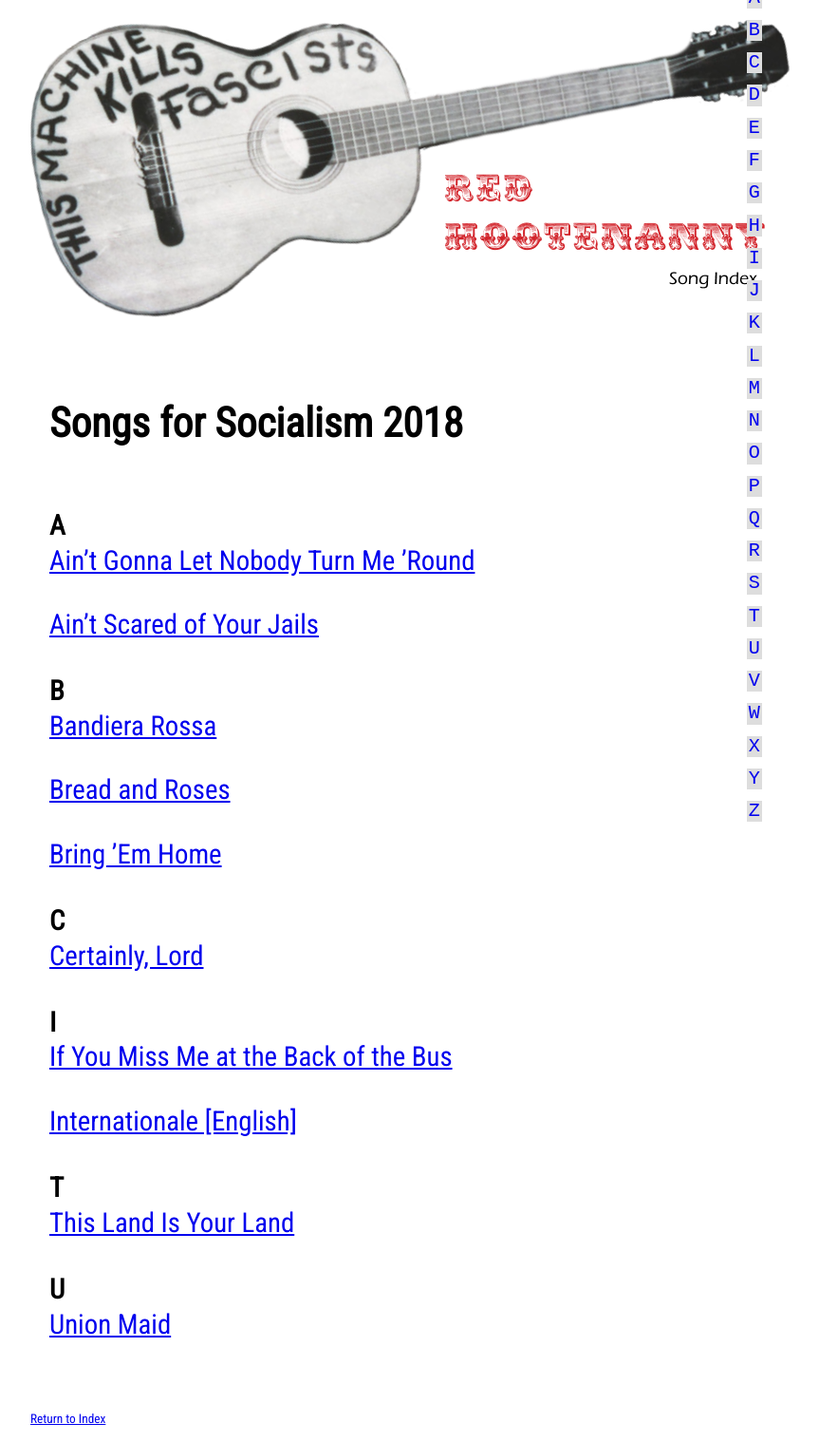
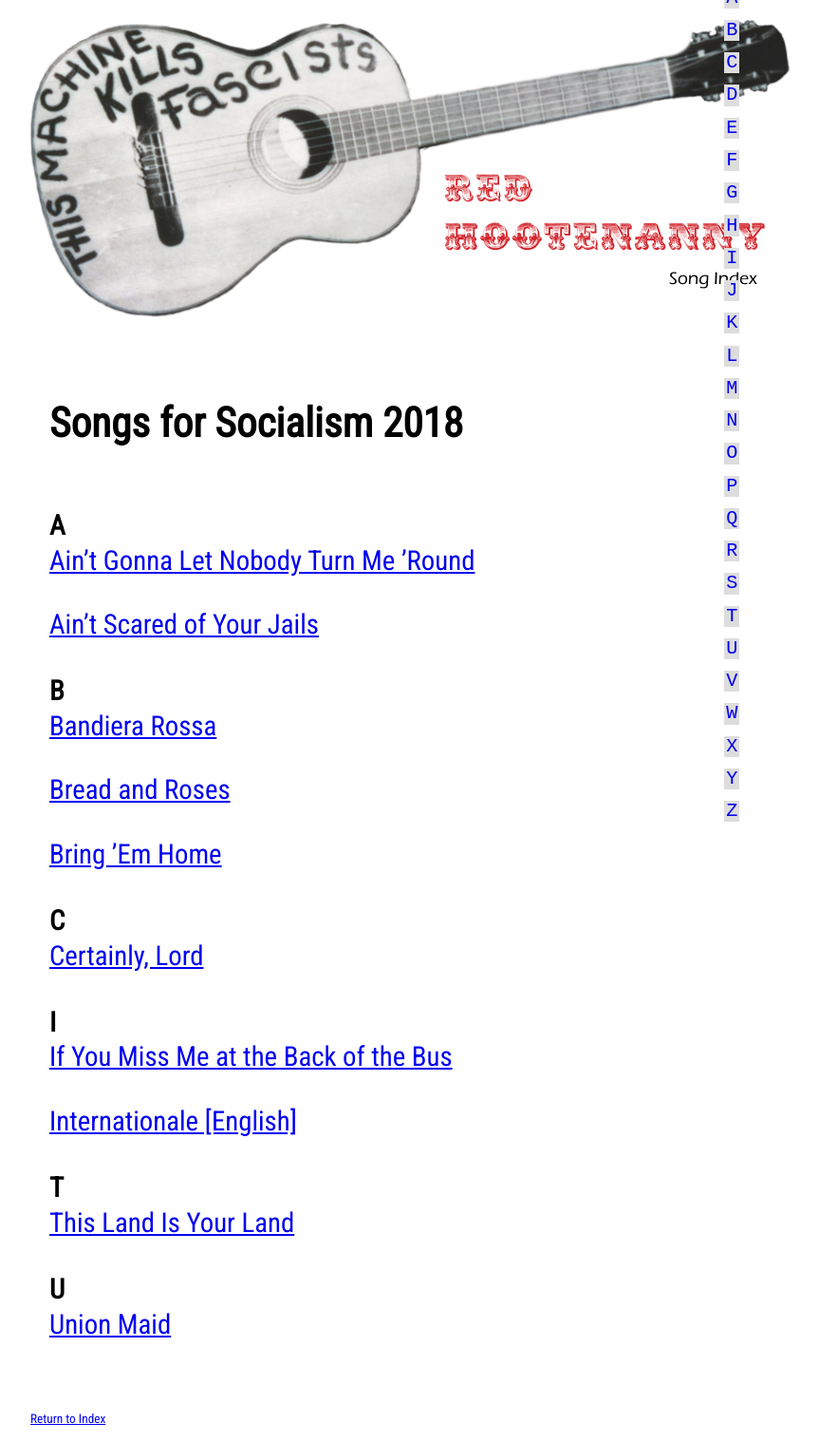
Before and after one commit to socialismconference/songbook.github.io, a Jekyll site: the page built from index.md, in a window 1280 px wide. Shown: the whole page at 95% size, without its empty margins (208-1071 px from the left). Built offline with Jekyll 4.4.1, drawn with Linux system fonts in a browser that asks for light colours; our own code applies the rules of GitHub Pages for plain Markdown files; a script that is not in the unit is left out.

Commit message:
Update style.css

```diff
--- a/assets/css/style.css
+++ b/assets/css/style.css
@@ -78,6 +78,6 @@ section blockquote a {
     margin:0;
   }
   .alphabet + p {
-    right: calc(50vw - 380px)
+    right: calc((50vw - 390px) + 2em);
   }
 }
```
